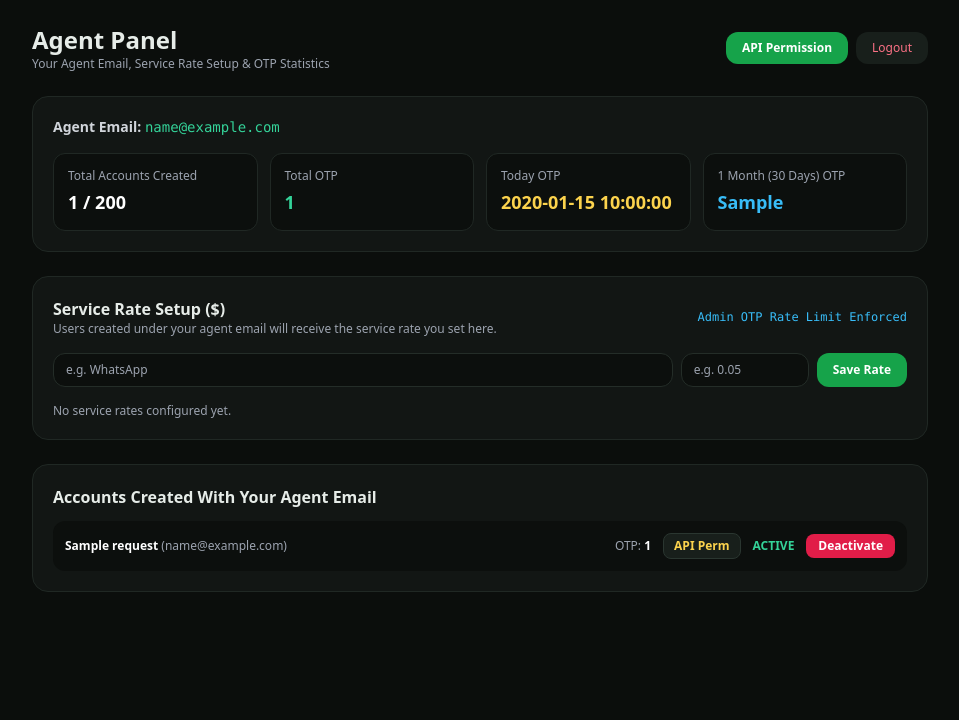
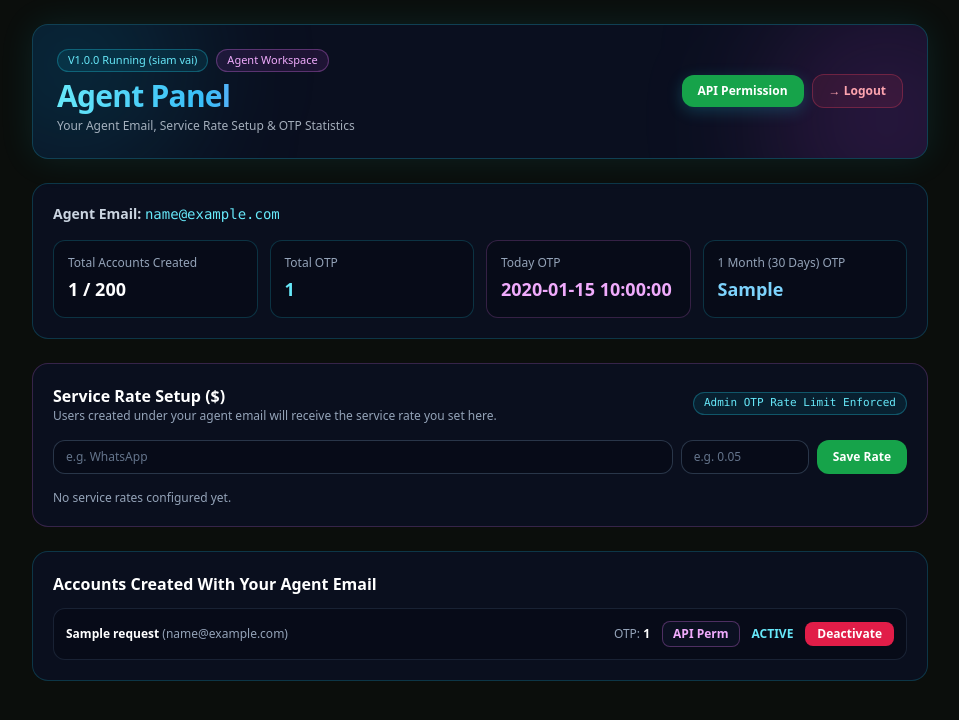
Before and after one commit to mrifathossen57-svg/Free-ai, a Flask app: template templates/agent_panel.html in a window 1280 px wide. Shown: the top 720 px of the page, without its empty margins (160-1119 px from the left). Run offline with Flask 3, Linux system fonts and the light colour scheme; the template is opened without the code that fills it: most values are stand-ins (such as "Sample title", 1, 10 or a date in 2020); some libraries are stand-ins or nearby versions.

Commit message:
Update agent_panel.html

```diff
--- a/templates/agent_panel.html
+++ b/templates/agent_panel.html
@@ -2,62 +2,89 @@
 {% block title %}Agent Panel{% endblock %}
 {% block content %}
 <div class="max-w-4xl mx-auto space-y-6">
-  <div class="flex flex-wrap items-center justify-between gap-2">
-    <div>
-      <h1 class="text-2xl font-bold">Agent Panel</h1>
-      <p class="text-xs text-gray-400">Your Agent Email, Service Rate Setup &amp; OTP Statistics</p>
+  <!-- Header Banner -->
+  <div class="relative overflow-hidden rounded-2xl p-5 sm:p-6 bg-[#0b1021]/95 border border-cyan-400/25 shadow-[0_0_35px_rgba(34,211,238,0.1)] flex flex-wrap items-center justify-between gap-4">
+    <div class="pointer-events-none absolute -top-20 -left-20 w-60 h-60 rounded-full bg-cyan-500/15 blur-3xl"></div>
+    <div class="pointer-events-none absolute -bottom-20 -right-20 w-60 h-60 rounded-full bg-fuchsia-500/15 blur-3xl"></div>
+
+    <div class="relative z-10">
+      <div class="flex flex-wrap items-center gap-2 mb-1.5">
+        <span class="inline-flex items-center px-2.5 py-0.5 rounded-full text-[11px] font-medium bg-cyan-500/10 border border-cyan-400/30 text-cyan-300">
+          V1.0.0 Running (siam vai)
+        </span>
+        <span class="inline-flex items-center px-2.5 py-0.5 rounded-full text-[11px] font-medium bg-fuchsia-500/10 border border-fuchsia-400/30 text-fuchsia-300">
+          Agent Workspace
+        </span>
+      </div>
+      <h1 class="text-2xl sm:text-3xl font-extrabold tracking-tight bg-gradient-to-r from-cyan-300 via-sky-400 to-fuchsia-400 bg-clip-text text-transparent">
+        Agent Panel
+      </h1>
+      <p class="text-xs text-slate-300/80 mt-1">
+        Your Agent Email, Service Rate Setup &amp; OTP Statistics
+      </p>
     </div>
-    <div class="flex items-center gap-2">
+
+    <div class="relative z-10 flex items-center gap-2">
       <button type="button" onclick="openApiPermissionModal('', 'enable')"
-              class="px-4 py-2 rounded-xl accent-btn text-xs font-semibold text-white">
+              class="px-4 py-2 rounded-xl accent-btn text-xs font-semibold text-white shadow-[0_4px_16px_rgba(34,211,238,0.22)] transition cursor-pointer">
         API Permission
       </button>
-      <a href="{{ url_for('logout') }}" class="px-4 py-2 rounded-xl bg-[#181f1b] text-xs text-rose-400">Logout</a>
+      <a href="{{ url_for('logout') }}"
+         class="px-4 py-2 rounded-xl bg-rose-500/10 hover:bg-rose-500/20 border border-rose-500/30 text-xs font-semibold text-rose-300 transition">
+        → Logout
+      </a>
     </div>
   </div>
 
-  <div class="card rounded-2xl p-5 space-y-4">
-    <p class="text-sm text-gray-300"><strong>Agent Email:</strong> <span class="text-emerald-400 font-mono">{{ agent_email }}</span></p>
+  <!-- Agent Info & Stats -->
+  <div class="card rounded-2xl p-5 border border-cyan-400/20 bg-[#0b1021]/90 space-y-4">
+    <p class="text-sm text-slate-300">
+      <strong>Agent Email:</strong> <span class="text-cyan-300 font-mono">{{ agent_email }}</span>
+    </p>
 
     <div class="grid grid-cols-2 sm:grid-cols-4 gap-3 text-xs">
-      <div class="p-3.5 rounded-xl bg-[#0c0f0d] border border-[#202824]">
-        <p class="text-gray-400">Total Accounts Created</p>
-        <p class="text-lg font-bold text-white mt-1"><strong>{{ user_count }} / {{ max_accounts_per_agent|default(200) }}</strong></p>
+      <div class="p-3.5 rounded-xl bg-[#070b18] border border-cyan-400/20">
+        <p class="text-slate-400">Total Accounts Created</p>
+        <p class="text-lg font-bold text-white mt-1">
+          <strong>{{ user_count }} / {{ max_accounts_per_agent|default(200) }}</strong>
+        </p>
       </div>
 
-      <div class="p-3.5 rounded-xl bg-[#0c0f0d] border border-[#202824]">
-        <p class="text-gray-400">Total OTP</p>
-        <p class="text-lg font-bold text-emerald-400 mt-1"><strong>{{ total_otp }}</strong></p>
+      <div class="p-3.5 rounded-xl bg-[#070b18] border border-cyan-400/20">
+        <p class="text-slate-400">Total OTP</p>
+        <p class="text-lg font-bold text-cyan-300 mt-1"><strong>{{ total_otp }}</strong></p>
       </div>
 
-      <div class="p-3.5 rounded-xl bg-[#0c0f0d] border border-[#202824]">
-        <p class="text-gray-400">Today OTP</p>
-        <p class="text-lg font-bold text-amber-300 mt-1"><strong>{{ today_otp }}</strong></p>
+      <div class="p-3.5 rounded-xl bg-[#070b18] border border-fuchsia-400/20">
+        <p class="text-slate-400">Today OTP</p>
+        <p class="text-lg font-bold text-fuchsia-300 mt-1"><strong>{{ today_otp }}</strong></p>
       </div>
 
-      <div class="p-3.5 rounded-xl bg-[#0c0f0d] border border-[#202824]">
-        <p class="text-gray-400">1 Month (30 Days) OTP</p>
-        <p class="text-lg font-bold text-sky-400 mt-1"><strong>{{ month_otp }}</strong></p>
+      <div class="p-3.5 rounded-xl bg-[#070b18] border border-cyan-400/20">
+        <p class="text-slate-400">1 Month (30 Days) OTP</p>
+        <p class="text-lg font-bold text-sky-300 mt-1"><strong>{{ month_otp }}</strong></p>
       </div>
     </div>
   </div>
 
   <!-- Service Rate Setup (Under Agent Rate Limit) -->
-  <div class="card rounded-2xl p-5 space-y-4">
+  <div class="card rounded-2xl p-5 border border-fuchsia-400/20 bg-[#0b1021]/90 space-y-4">
     <div class="flex flex-wrap items-center justify-between gap-2">
       <div>
-        <h2 class="font-bold">Service Rate Setup ($)</h2>
-        <p class="text-xs text-gray-400">Users created under your agent email will receive the service rate you set here.</p>
+        <h2 class="font-bold text-white">Service Rate Setup ($)</h2>
+        <p class="text-xs text-slate-400">Users created under your agent email will receive the service rate you set here.</p>
       </div>
-      <span class="text-xs text-sky-400 font-mono">Admin OTP Rate Limit Enforced</span>
+      <span class="px-2.5 py-0.5 rounded-full text-[11px] font-mono bg-cyan-500/10 border border-cyan-400/30 text-cyan-300">
+        Admin OTP Rate Limit Enforced
+      </span>
     </div>
 
     <form method="POST" action="{{ url_for('agent_set_service_rate') }}" class="flex flex-col sm:flex-row gap-2">
       <input type="text" name="service" required placeholder="e.g. WhatsApp"
-             class="flex-1 px-3 py-2 rounded-xl bg-[#0c0f0d] border border-[#242d28] text-xs" />
+             class="flex-1 px-3 py-2 rounded-xl bg-[#070b18] border border-slate-700/80 text-slate-100 placeholder-slate-500 text-xs focus:outline-none focus:border-cyan-400 transition" />
       <input type="number" step="0.001" name="rate" required placeholder="e.g. 0.05"
-             class="sm:w-32 px-3 py-2 rounded-xl bg-[#0c0f0d] border border-[#242d28] text-xs" />
-      <button type="submit" class="px-4 py-2 rounded-xl accent-btn text-xs font-semibold text-white">
+             class="sm:w-32 px-3 py-2 rounded-xl bg-[#070b18] border border-slate-700/80 text-slate-100 placeholder-slate-500 text-xs focus:outline-none focus:border-fuchsia-400 transition" />
+      <button type="submit" class="px-4 py-2 rounded-xl accent-btn text-xs font-semibold text-white cursor-pointer">
         Save Rate
       </button>
     </form>
@@ -69,49 +96,49 @@
     <div class="space-y-1.5 text-xs">
       {% for s, r in ag_rates.items() %}
         {% set lim = limits.get(s) %}
-        <div class="flex flex-wrap items-center justify-between gap-2 px-3 py-2 rounded-lg bg-[#0c0f0d] border border-[#1d2420]">
+        <div class="flex flex-wrap items-center justify-between gap-2 px-3 py-2 rounded-xl bg-[#070b18] border border-slate-800/80">
           <span class="font-semibold text-white">{{ s }}</span>
           <div class="flex items-center gap-3 font-mono">
-            <span class="text-emerald-400 font-bold">Your Rate: ${{ "%.3f"|format(r) }}</span>
+            <span class="text-cyan-300 font-bold">Your Rate: ${{ "%.3f"|format(r) }}</span>
             {% if lim is not none %}
-              <span class="text-sky-400">Max Limit: ${{ "%.3f"|format(lim) }}</span>
+              <span class="text-fuchsia-300">Max Limit: ${{ "%.3f"|format(lim) }}</span>
             {% elif s in base_rates %}
-              <span class="text-gray-400">Base: ${{ "%.3f"|format(base_rates[s]) }}</span>
+              <span class="text-slate-400">Base: ${{ "%.3f"|format(base_rates[s]) }}</span>
             {% else %}
-              <span class="text-gray-400">Limit: No Cap</span>
+              <span class="text-slate-400">Limit: No Cap</span>
             {% endif %}
           </div>
         </div>
       {% else %}
-        <div class="text-gray-400">No service rates configured yet.</div>
+        <div class="text-slate-400">No service rates configured yet.</div>
       {% endfor %}
     </div>
   </div>
 
   <!-- Accounts Created With Your Agent Email -->
-  <div class="card rounded-2xl p-5">
-    <h2 class="font-bold mb-3">Accounts Created With Your Agent Email</h2>
+  <div class="card rounded-2xl p-5 border border-cyan-400/20 bg-[#0b1021]/90">
+    <h2 class="font-bold text-white mb-3">Accounts Created With Your Agent Email</h2>
     <div class="space-y-2 text-xs">
       {% for u in requests_list %}
-        <div class="p-3 rounded-xl bg-[#0c0f0d] flex flex-wrap items-center justify-between gap-2">
+        <div class="p-3 rounded-xl bg-[#070b18] border border-slate-800/80 flex flex-wrap items-center justify-between gap-2">
           <div>
             <span class="font-semibold text-white">{{ u.name }}</span>
-            <span class="text-gray-400">({{ u.email }})</span>
+            <span class="text-slate-400">({{ u.email }})</span>
           </div>
           <div class="flex flex-wrap items-center gap-2 sm:gap-3">
-            <span class="text-gray-400">OTP: <strong class="text-white">{{ u.otp_count }}</strong></span>
+            <span class="text-slate-400">OTP: <strong class="text-white">{{ u.otp_count }}</strong></span>
             {% if u.api_enabled == 1 %}
               <button type="button" onclick="openApiPermissionModal('{{ u.email }}', 'disable')"
-                      class="px-2.5 py-1 rounded-lg bg-emerald-950 text-emerald-400 border border-emerald-700/40 font-semibold">
+                      class="px-2.5 py-1 rounded-lg bg-cyan-500/10 text-cyan-300 border border-cyan-400/30 font-semibold transition cursor-pointer">
                 API ON
               </button>
             {% else %}
               <button type="button" onclick="openApiPermissionModal('{{ u.email }}', 'enable')"
-                      class="px-2.5 py-1 rounded-lg bg-[#181f1b] hover:bg-[#222c26] text-amber-300 border border-[#2a3630] font-semibold">
+                      class="px-2.5 py-1 rounded-lg bg-[#0b1021] hover:bg-fuchsia-500/15 text-fuchsia-300 border border-fuchsia-400/30 font-semibold transition cursor-pointer">
                 API Perm
               </button>
             {% endif %}
-            <span class="font-semibold {% if u.status == 'ACTIVE' %}text-emerald-400{% elif u.status in ('DEACTIVATED', 'REJECTED') %}text-rose-400{% else %}text-amber-300{% endif %}">
+            <span class="font-semibold {% if u.status == 'ACTIVE' %}text-cyan-300{% elif u.status in ('DEACTIVATED', 'REJECTED') %}text-rose-400{% else %}text-fuchsia-300{% endif %}">
               {{ u.status }}
             </span>
 
@@ -119,28 +146,28 @@
               <form method="POST" action="{{ url_for('agent_decide_user') }}" class="inline">
                 <input type="hidden" name="user_email" value="{{ u.email }}" />
                 <input type="hidden" name="decision" value="approve" />
-                <button type="submit" class="px-3 py-1 rounded-lg bg-emerald-600 hover:bg-emerald-700 text-white font-semibold">
+                <button type="submit" class="px-3 py-1 rounded-lg bg-gradient-to-r from-blue-600 via-cyan-500 to-teal-400 hover:from-blue-500 hover:to-fuchsia-500 text-white font-semibold transition cursor-pointer">
                   Approve
                 </button>
               </form>
               <form method="POST" action="{{ url_for('agent_decide_user') }}" class="inline">
                 <input type="hidden" name="user_email" value="{{ u.email }}" />
                 <input type="hidden" name="decision" value="reject" />
-                <button type="submit" class="px-3 py-1 rounded-lg bg-rose-600 hover:bg-rose-700 text-white font-semibold">
+                <button type="submit" class="px-3 py-1 rounded-lg bg-rose-600 hover:bg-rose-700 text-white font-semibold transition cursor-pointer">
                   Reject
                 </button>
               </form>
             {% elif u.status == 'ACTIVE' %}
               <form method="POST" action="{{ url_for('agent_toggle_user_status', action='deactivate') }}" class="inline">
                 <input type="hidden" name="user_email" value="{{ u.email }}" />
-                <button type="submit" class="px-3 py-1 rounded-lg bg-rose-600 hover:bg-rose-700 text-white font-semibold">
+                <button type="submit" class="px-3 py-1 rounded-lg bg-rose-600 hover:bg-rose-700 text-white font-semibold transition cursor-pointer">
                   Deactivate
                 </button>
               </form>
             {% elif u.status == 'DEACTIVATED' %}
               <form method="POST" action="{{ url_for('agent_toggle_user_status', action='activate') }}" class="inline">
                 <input type="hidden" name="user_email" value="{{ u.email }}" />
-                <button type="submit" class="px-3 py-1 rounded-lg bg-emerald-600 hover:bg-emerald-700 text-white font-semibold">
+                <button type="submit" class="px-3 py-1 rounded-lg bg-gradient-to-r from-blue-600 via-cyan-500 to-teal-400 hover:from-blue-500 hover:to-fuchsia-500 text-white font-semibold transition cursor-pointer">
                   Activate
                 </button>
               </form>
@@ -148,7 +175,7 @@
           </div>
         </div>
       {% else %}
-        <div class="text-gray-400">No accounts created with your agent email yet.</div>
+        <div class="text-slate-400">No accounts created with your agent email yet.</div>
       {% endfor %}
     </div>
   </div>
@@ -157,30 +184,32 @@
 <!-- API Permission Modal -->
 <div id="apiPermissionModal"
      onclick="if (event.target === this) closeApiPermissionModal()"
-     class="fixed inset-0 z-50 hidden bg-black/70 items-center justify-center p-4">
-  <div class="card w-full max-w-md rounded-2xl p-5 space-y-4 border border-[#27312c]">
+     class="fixed inset-0 z-50 hidden bg-black/75 backdrop-blur-xs items-center justify-center p-4">
+  <div class="card w-full max-w-md rounded-2xl p-5 space-y-4 bg-[#0b1021]/95 border border-cyan-400/30 shadow-[0_0_40px_rgba(34,211,238,0.15)]">
     <div class="flex items-center justify-between">
-      <h3 id="apiPermTitle" class="text-base font-bold text-white">API Permission</h3>
-      <button type="button" onclick="closeApiPermissionModal()" class="text-xs text-gray-400 hover:text-white">✕</button>
+      <h3 id="apiPermTitle" class="text-base font-bold bg-gradient-to-r from-cyan-300 to-fuchsia-400 bg-clip-text text-transparent">
+        API Permission
+      </h3>
+      <button type="button" onclick="closeApiPermissionModal()" class="text-xs text-slate-400 hover:text-white cursor-pointer">✕</button>
     </div>
-    <p id="apiPermDesc" class="text-xs text-gray-400">
+    <p id="apiPermDesc" class="text-xs text-slate-400">
       Enter the user's account email to activate API access. Once enabled, their API key will appear on their Profile page.
     </p>
     <form method="POST" action="{{ url_for('agent_api_permission') }}" class="space-y-3">
       <select id="apiPermMode" name="mode" onchange="syncApiPermissionCopy()"
-              class="w-full px-3 py-2 rounded-xl bg-[#0c0f0d] border border-[#242d28] text-xs text-gray-200">
+              class="w-full px-3 py-2 rounded-xl bg-[#070b18] border border-slate-700/80 text-xs text-slate-200 focus:outline-none focus:border-cyan-400 transition">
         <option value="enable">Enable API Permission</option>
         <option value="disable">Disable API Permission</option>
       </select>
       <input id="apiPermEmail" type="email" name="user_email" required placeholder="user@example.com"
-             class="w-full px-3.5 py-2.5 rounded-xl bg-[#0c0f0d] border border-[#242d28] text-xs text-white" />
+             class="w-full px-3.5 py-2.5 rounded-xl bg-[#070b18] border border-slate-700/80 text-xs text-white placeholder-slate-500 focus:outline-none focus:border-fuchsia-400 transition" />
       <div class="flex items-center justify-end gap-2 pt-1">
         <button type="button" onclick="closeApiPermissionModal()"
-                class="px-3.5 py-2 rounded-xl bg-[#181f1b] text-xs text-gray-300">
+                class="px-3.5 py-2 rounded-xl bg-[#070b18] border border-slate-700/80 hover:border-slate-500 text-xs text-slate-300 transition cursor-pointer">
           Cancel
         </button>
         <button type="submit" id="apiPermSubmitBtn"
-                class="px-4 py-2 rounded-xl accent-btn text-xs font-semibold text-white">
+                class="px-4 py-2 rounded-xl accent-btn text-xs font-semibold text-white cursor-pointer">
           Confirm
         </button>
       </div>
```
